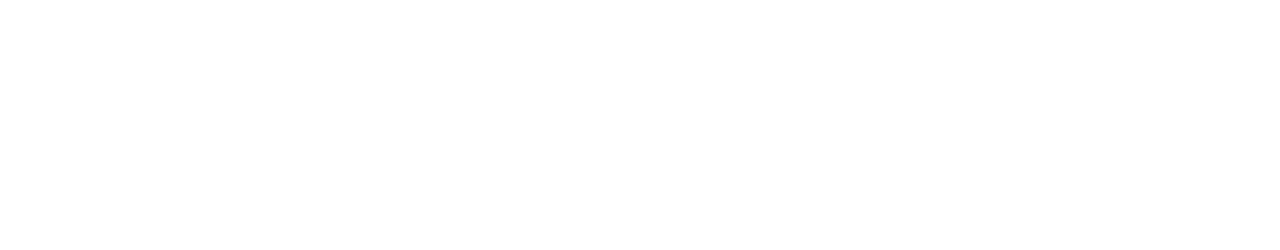
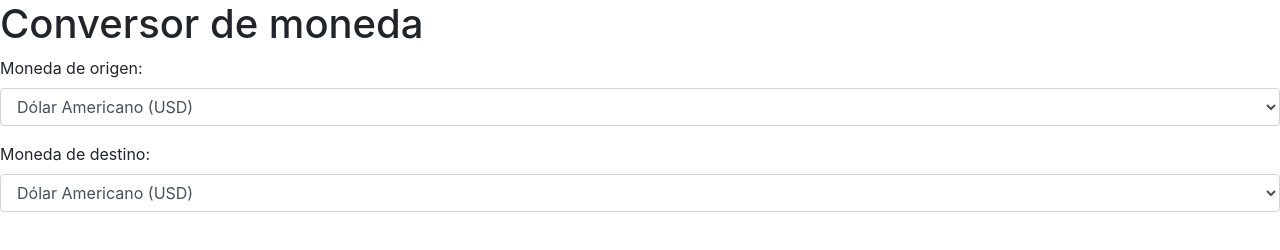
Before and after one commit to Fer-Developer-Code/ConversorDolar, a plain HTML site: page index.html in a window 1280 px wide. Drawn offline with Linux system fonts and the light colour scheme; no server answers.

Commit message:
Probando html

```diff
--- a/index.html
+++ b/index.html
@@ -3,19 +3,34 @@
   <head>
     <meta charset="UTF-8" />
     <meta name="viewport" content="width=device-width, initial-scale=1.0" />
+    <link rel="stylesheet" href="recursos/css manual/style.css" />
+    <link rel="stylesheet" href="recursos/css/bootstrap.min.css" />
     <title>Conversor de moneda</title>
   </head>
   <body>
     <header>
-
+        <h1>Conversor de moneda</h1>
     </header>
-    <main>
-
+    <main class="section_main">
+        <form id="form-converter">
+            <div class="form-group">
+                <label for="input-moneda-origen">Moneda de origen:</label>
+                <select id="input-moneda-origen" class="form-control">
+                    <option value="USD">Dólar Americano (USD)</option>
+                    <option value="EUR">Euro (EUR)</option>
+                    <option value="GBP">Libra Esterlina (GBP)</option>
+                    <option value="JPY">Yen (JPY)</option>
+                </select>
+            </div>
+            <div class="form-group">
+                <label for="input-moneda-destino">Moneda de destino:</label>
+                <select id="input-moneda-destino" class="form-control">
+                    <option value="USD">Dólar Americano (USD)</option>
+                    <
     </main>
-    <footer>
-
+    <footer class="section_footer">
+        <p>Desarrollado por <strong>Nombre Apellido</strong> &copy; 2021</p>
     </footer>
-    <script src="recursos/javascript/script.js">
-    </script>
+    <script src="recursos/javascript/script.js"></script>
   </body>
 </html>
--- a/recursos/javascript/script.js
+++ b/recursos/javascript/script.js
@@ -0,0 +1,3 @@
+fetch("https://api.bluelytics.com.ar/v2/latest")
+  .then((response) => response.json())
+  .then((data) => console.log(data));
```
Also changed, not shown: recursos/css manual/style.css (added).
